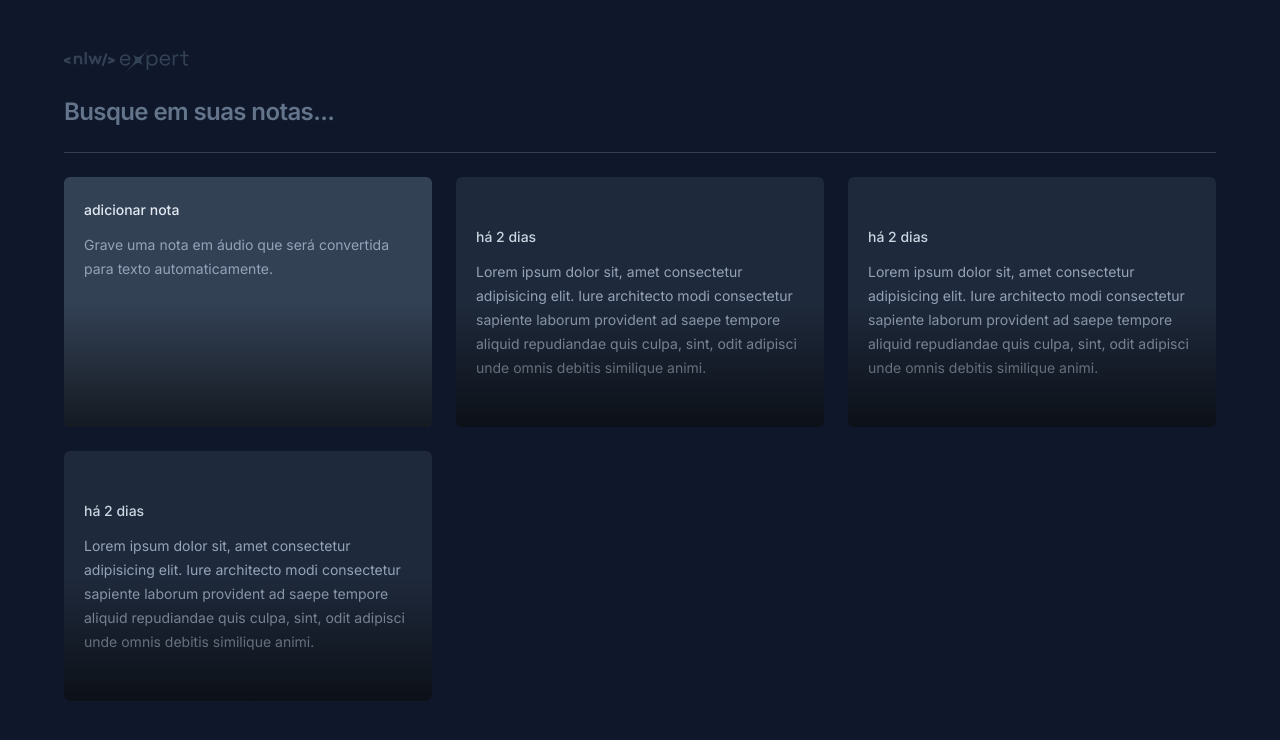
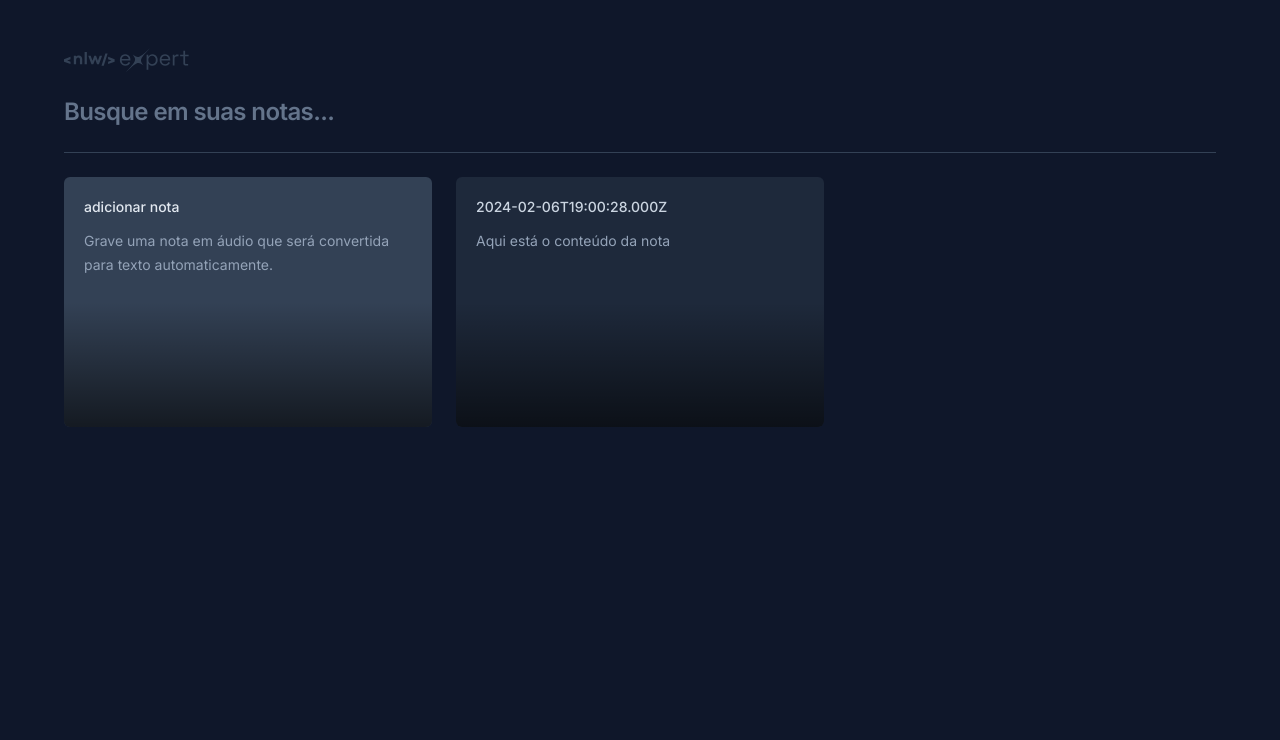
Before and after one commit to MarcosvBueno/react-expert-notes, a React (Vite) app: page / in a window 1280 px wide. Shown: the top 740 px of the page. Built offline with nearby package versions, Linux system fonts and the light colour scheme.

Commit message:
feat(main): adding modal layout

```diff
--- a/index.html
+++ b/index.html
@@ -7,7 +7,7 @@
     <link rel="preconnect" href="https://fonts.googleapis.com">
     <link rel="preconnect" href="https://fonts.gstatic.com" crossorigin>
     <link href="https://fonts.googleapis.com/css2?family=Inter:wght@400;500;600;700&display=swap" rel="stylesheet">
-    <title>expert notes</title>
+    <title>Expert Notes</title>
   </head>
   <body class="bg-slate-900 text-slate-50 antialiased">
     <div id="root"></div>
--- a/package.json
+++ b/package.json
@@ -9,6 +9,9 @@
     "preview": "vite preview"
   },
   "dependencies": {
+    "@radix-ui/react-dialog": "^1.0.5",
+    "date-fns": "^3.3.1",
+    "lucide-react": "^0.323.0",
     "react": "^18.2.0",
     "react-dom": "^18.2.0"
   },
--- a/src/app.tsx
+++ b/src/app.tsx
@@ -17,12 +17,13 @@
       <div className="h-px bg-slate-700" />
 
       <div className="grid grid-cols-3 auto-rows-[250px] gap-6">
-      <NewNoteCard />
-      <NoteCard />
-      <NoteCard />
-      <NoteCard />
-
-
+        <NewNoteCard />
+        <NoteCard
+          note={{
+            date: new Date(),
+            content: "Aqui está o conteúdo da nota",
+          }}
+        />
       </div>
     </div>
   );
--- a/src/components/new-note-card.tsx
+++ b/src/components/new-note-card.tsx
@@ -1,6 +1,11 @@
+import * as Dialog from "@radix-ui/react-dialog";
+import { X } from "lucide-react";
+
+
 export function NewNoteCard() {
     return (
-        <div className="rounded-md bg-slate-700 p-5 space-y-3 overflow-hidden relative">
+      <Dialog.Root>
+        <Dialog.Trigger className="rounded-md flex flex-col  bg-slate-700 p-5 gap-3 text-left outline-none overflow-hidden relative hover:ring-2 hover:ring-slate-600 focus-visible:ring-2 focus-visible:ring-lime-400 ">
         <span className="text-sm font-medium text-slate-200">
           adicionar nota
           </span>
@@ -8,6 +13,33 @@
           Grave uma nota em áudio que será convertida para texto automaticamente.
           </p>
           <div className="absolute bottom-0 left-0 right-0 h-1/2 bg-gradient-to-t from-black/60 to-black/0 pointer-events-none"/>
-      </div>
+      </Dialog.Trigger>
+
+      <Dialog.Portal>
+        <Dialog.Overlay className="inset-0 fixed bg-black/50" />
+        <Dialog.Content className="fixed overflow-hidden left-1/2 top-1/2 -translate-x-1/2 -translate-y-1/2 max-w-[640px] w-full h-[60vh] bg-slate-700 rounded-md flex flex-col outline-none">
+          <Dialog.Close className="absolute right-0 top-0 bg-slate-800 p-1.5 text-slate-400 hover:text-slate-100">
+            <X className="size-5" />
+          </Dialog.Close>
+
+          <div className="flex flex-1 flex-col gap-3 p-5">
+            <span className="text-sm font-medium text-slate-300">
+              Adicionar nota
+            </span>
+
+            <p className="text-sm leading-6 text-slate-400">
+            Comece <button className="font-medium text-lime-400 hover:underline">gravando uma nota em áudio</button> ou se preferir <button className="font-medium text-lime-400 hover:underline">utilize apenas texto</button>.
+            </p>
+          </div>
+
+          <button
+            type="button"
+            className="w-full bg-lime-400 py-4 text-center text-sm text-lime-950 outline-none font-medium hover:bg-lime-500 transition-colors"
+          >
+            Salvar nota
+          </button>
+        </Dialog.Content>
+      </Dialog.Portal>
+      </Dialog.Root>
     )
 }
--- a/src/components/note-card.tsx
+++ b/src/components/note-card.tsx
@@ -1,14 +1,57 @@
-export function NoteCard () {
-    return (
-        <button className="rounded-md text-left bg-slate-800 p-5 space-y-3 outline-none overflow-hidden relative hover:ring-2 hover:ring-slate-600 focus-visible:ring-2 focus-visible:ring-lime-400      ">
+import * as Dialog from "@radix-ui/react-dialog";
+import { formatDistanceToNow } from "date-fns";
+import { ptBR } from "date-fns/locale";
+import { X } from "lucide-react";
+interface noteCardProps {
+  note: {
+    date: Date;
+    content: string;
+  };
+}
+
+export function NoteCard({ note }: noteCardProps) {
+  return (
+    <Dialog.Root>
+      <Dialog.Trigger className="rounded-md text-left bg-slate-800 flex flex-col p-5 gap-3 overflow-hidden relative hover:ring-2 hover:ring-slate-600 focus-visible:ring-2 focus-visible:ring-lime-400 outline-none">
         <span className="text-sm font-medium text-slate-300">
-          há 2 dias
-          </span>
-        <p className="text-sm leading-6 text-slate-400">
-         Lorem ipsum dolor sit, amet consectetur adipisicing elit. Iure architecto modi consectetur sapiente
-         laborum provident ad saepe tempore aliquid repudiandae quis culpa, sint, odit adipisci unde omnis debitis similique animi.
-          </p>
-          <div className="absolute bottom-0 left-0 right-0 h-1/2 bg-gradient-to-t from-black/60 to-black/0 pointer-events-none"/>
-      </button>
-    )
+          {note.date.toISOString()}
+        </span>
+
+        <p className="text-sm leading-6 text-slate-400">{note.content}</p>
+
+        <div className="absolute bottom-0 left-0 right-0 h-1/2 bg-gradient-to-t from-black/60 to-black/0 pointer-events-none" />
+      </Dialog.Trigger>
+
+      <Dialog.Portal>
+        <Dialog.Overlay className="inset-0 fixed bg-black/50" />
+        <Dialog.Content className="fixed overflow-hidden left-1/2 top-1/2 -translate-x-1/2 -translate-y-1/2 max-w-[640px] w-full h-[60vh] bg-slate-700 rounded-md flex flex-col outline-none">
+          <Dialog.Close className="absolute right-0 top-0 bg-slate-800 p-1.5 text-slate-400 hover:text-slate-100">
+            <X className="size-5" />
+          </Dialog.Close>
+
+          <div className="flex flex-1 flex-col gap-3 p-5">
+            <span className="text-sm font-medium text-slate-300">
+              {formatDistanceToNow(note.date, {
+                locale: ptBR,
+                addSuffix: true,
+              })}
+            </span>
+
+            <p className="text-sm leading-6 text-slate-400">{note.content}</p>
+          </div>
+
+          <button
+            type="button"
+            className="w-full bg-slate-800 py-4 text-center text-sm text-slate-300 outline-none font-medium group"
+          >
+            Deseja{" "}
+            <span className="text-red-400 group-hover:underline">
+              apagar essa nota
+            </span>
+            ?
+          </button>
+        </Dialog.Content>
+      </Dialog.Portal>
+    </Dialog.Root>
+  );
 }
```
Also changed, not shown: 1 other file (tests, documents, lock files or other folders).
